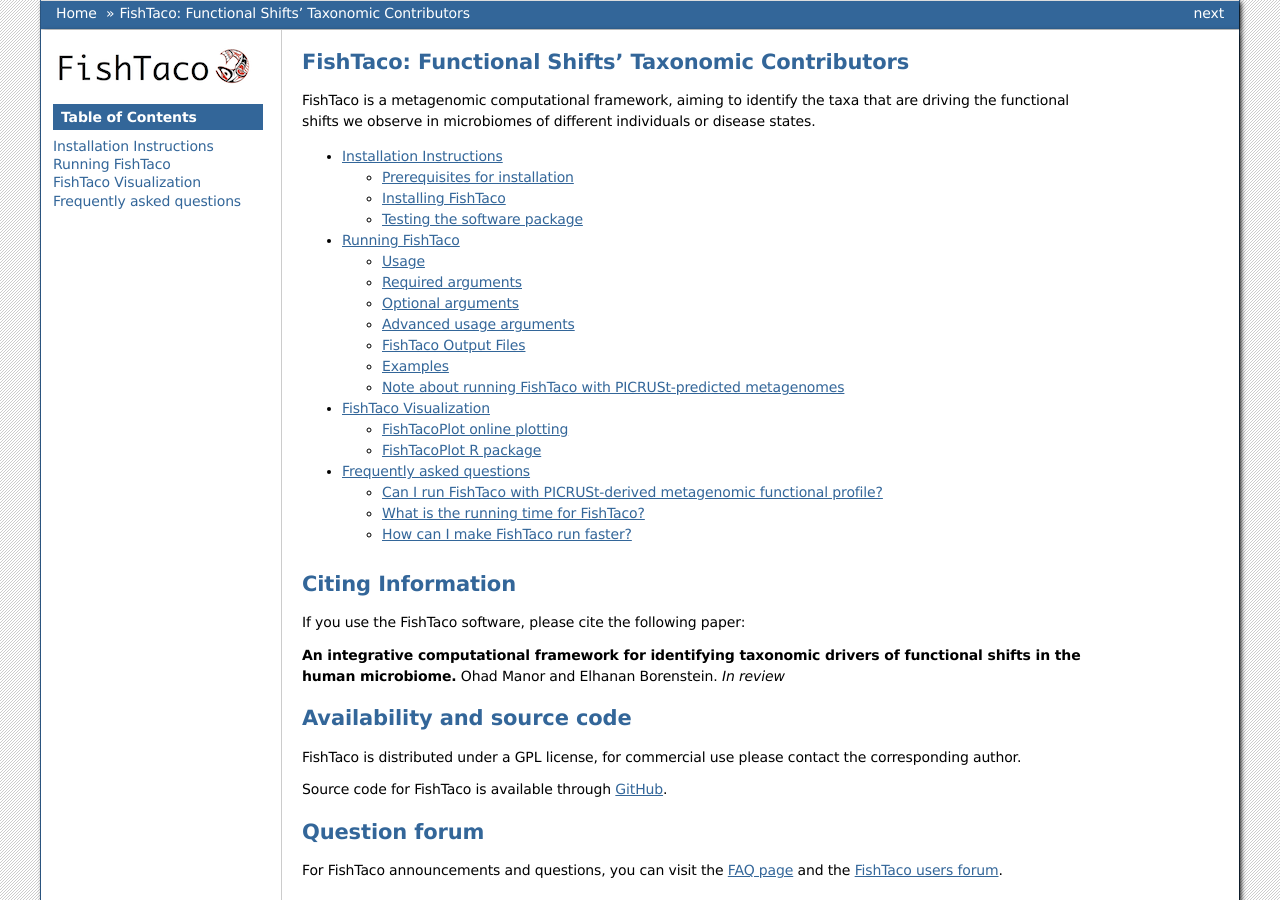
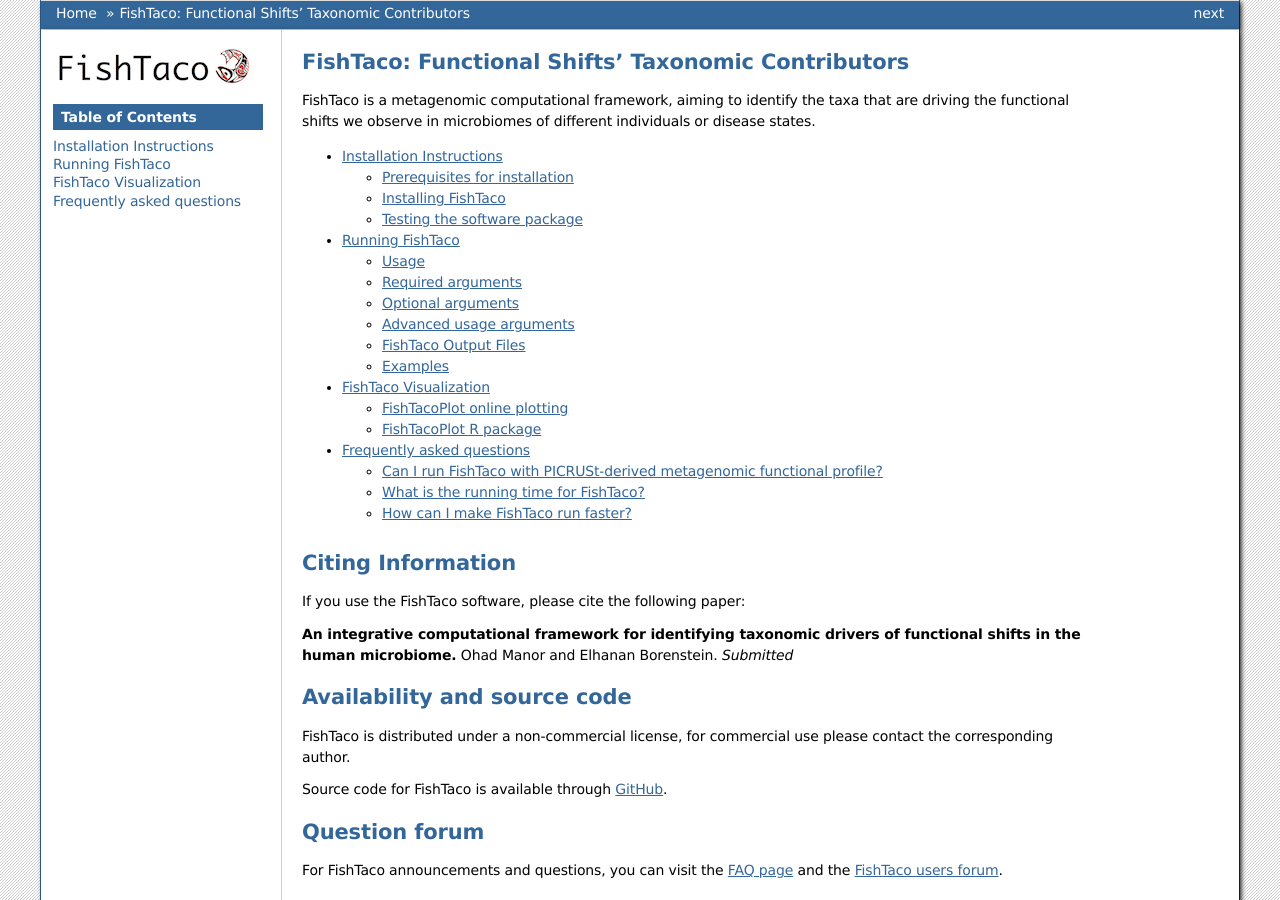
Before and after one commit to borenstein-lab/fishtaco, a Sphinx documentation site: the page built from source/index.rst, in a window 1280 px wide and 900 px high. Built offline with Sphinx 7.4.7, drawn with Linux system fonts in a browser that asks for light colours.

Commit message:
updated doc files

```diff
--- a/source/index.rst
+++ b/source/index.rst
@@ -27,19 +27,18 @@ Citing Information
 If you use the FishTaco software, please cite the following paper:
 
 **An integrative computational framework for identifying taxonomic drivers of functional shifts in the human microbiome.**
-Ohad Manor and Elhanan Borenstein. *In review*
+Ohad Manor and Elhanan Borenstein. *Submitted*
 
 Availability and source code
 ============================
 
-FishTaco is distributed under a GPL license, for commercial use please contact the corresponding author.
+FishTaco is distributed under a non-commercial license, for commercial use please contact the corresponding author.
 
-Source code for FishTaco is available through `GitHub <https://github.com/omanor/fishtaco>`_.
-
+Source code for FishTaco is available through `GitHub <https://github.com/borenstein-lab/fishtaco>`_.
 
 Question forum
 ==============
-For FishTaco announcements and questions, you can visit the `FAQ page <http://omanor.github.io/fishtaco/FAQ.html>`_ and the `FishTaco users forum <https://groups.google.com/forum/#!forum/fishtaco-users>`_.
+For FishTaco announcements and questions, you can visit the `FAQ page <http://borenstein-lab.github.io/fishtaco/FAQ.html>`_ and the `FishTaco users forum <https://groups.google.com/forum/#!forum/fishtaco-users>`_.
 
 .. figure:: FishTaco_pipeline.png
     :width: 800px
```
Also changed, not shown: source/execution.rst (+6 -10 lines), source/installation.rst (+5 -5 lines), 1 other file.
